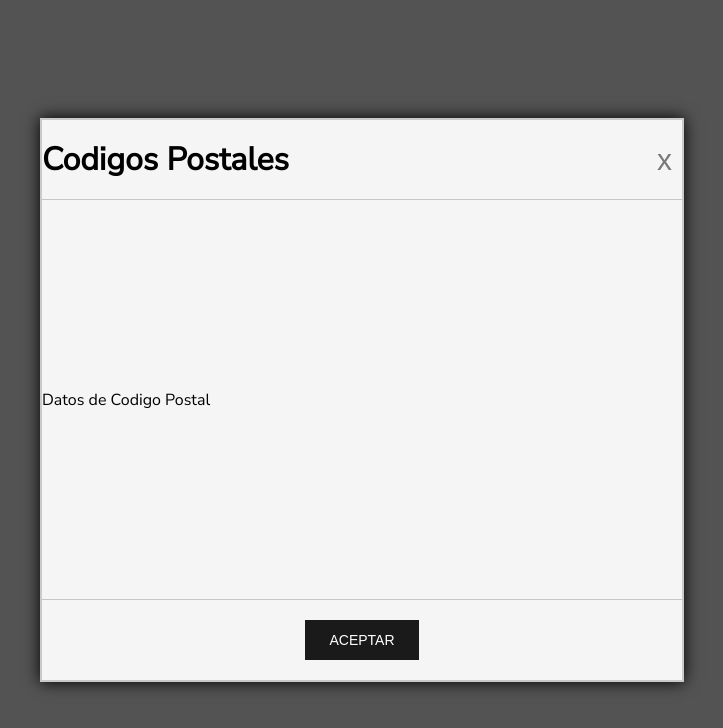
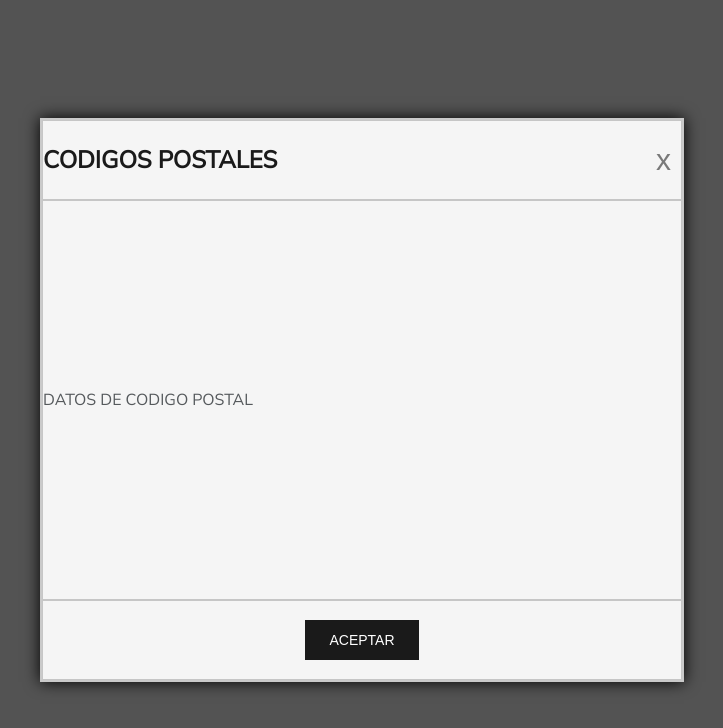
Before and after one commit to programador51/react-cp-mx, a React (Create React App) app: page / in a window 1280 px wide. Shown: the top 728 px of the page, without its empty margins (278-1001 px from the left). Built offline with nearby package versions, Linux system fonts and the light colour scheme.

Commit message:
Cambios a diseño de modal 0.9

```diff
--- a/src/structure/Popup/index.tsx
+++ b/src/structure/Popup/index.tsx
@@ -7,10 +7,10 @@ export const PopUp = () => {
     <div className={scss.modalContainer}>
         <div className={scss.modal}>
             <div className={scss.header}>
-              <h1 className={scss.title}>Codigos Postales</h1>
+              <h2 className={scss.title}>Codigos Postales</h2>
               <button className={scss.close}>x</button>
             </div>
-            <div className={scss.body}>Datos de Codigo Postal</div>
+            <div className={scss.body}><p>Datos de Codigo Postal</p></div>
             <div className={scss.footer}>
               <button className={scss.accept}>Aceptar</button>
             </div>
--- a/src/structure/Popup/styles.module.scss
+++ b/src/structure/Popup/styles.module.scss
@@ -13,6 +13,7 @@
 
 .modal{
     background: whitesmoke;
+    text-transform: uppercase;
     display:grid;
     grid-template-columns:50vw;
     grid-template-rows: 10vh 50vh 10vh;
@@ -23,30 +24,33 @@
 
 .header{
     display: flex;
+    color: #1a1a1a;
     align-items: center;
     justify-content: space-between;
     border: 1px solid #c6c6c6;
-    border-style: none none solid none;
+    //border-style: none none solid none;
 }
 
 .body{
     display: flex;
+    color: #55595c;
     align-items: center;
     justify-content: left;
     border: 1px solid #c6c6c6;
-    border-style: none none solid none;
+    //border-style: none none solid none;
 }
 
 .footer{
     display: flex;
     align-items: center;
     justify-content: center;
+    border: 1px solid #c6c6c6;
 }
 
 .accept{
     color: #fff;
+    font-size: 0.875rem;
     text-transform: uppercase;
-    font-size: 0.875rem;
     border: none;
     padding: 12px 24px 12px 24px;
     border-radius: 0;
```
